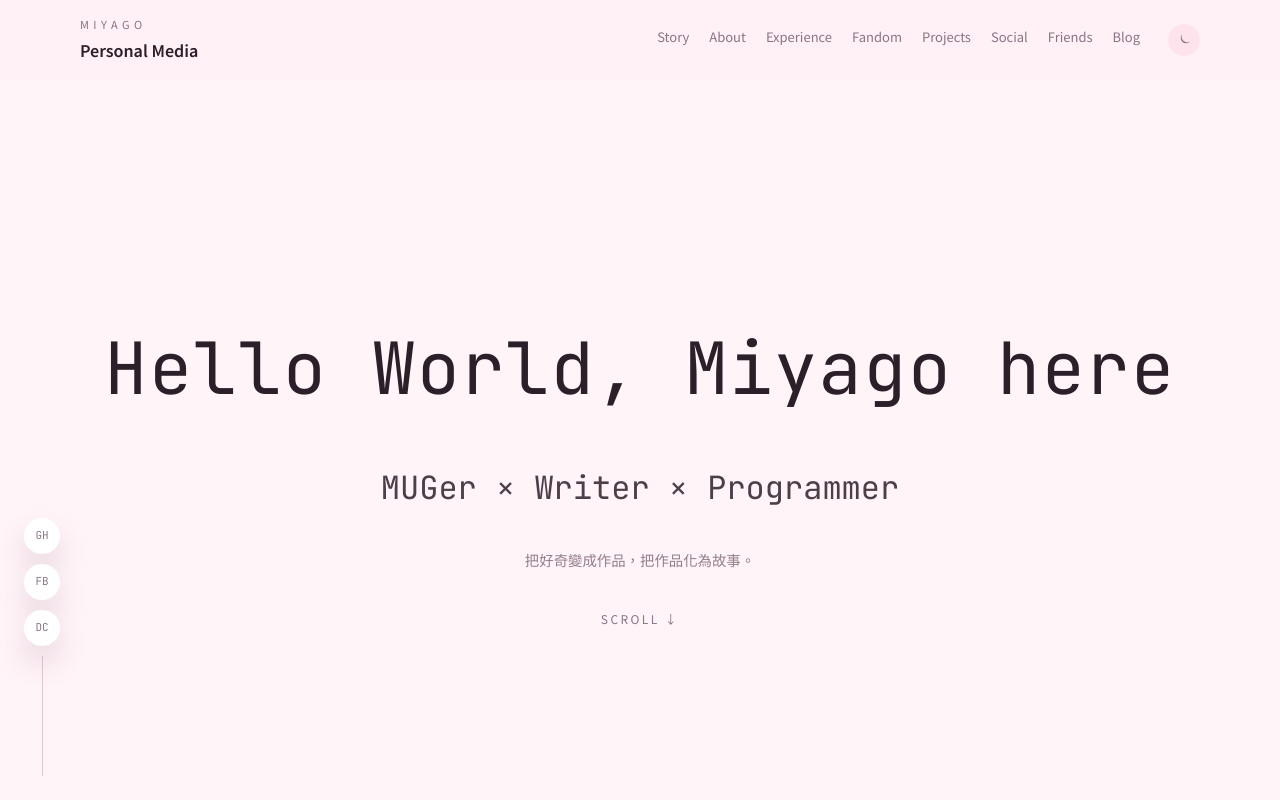
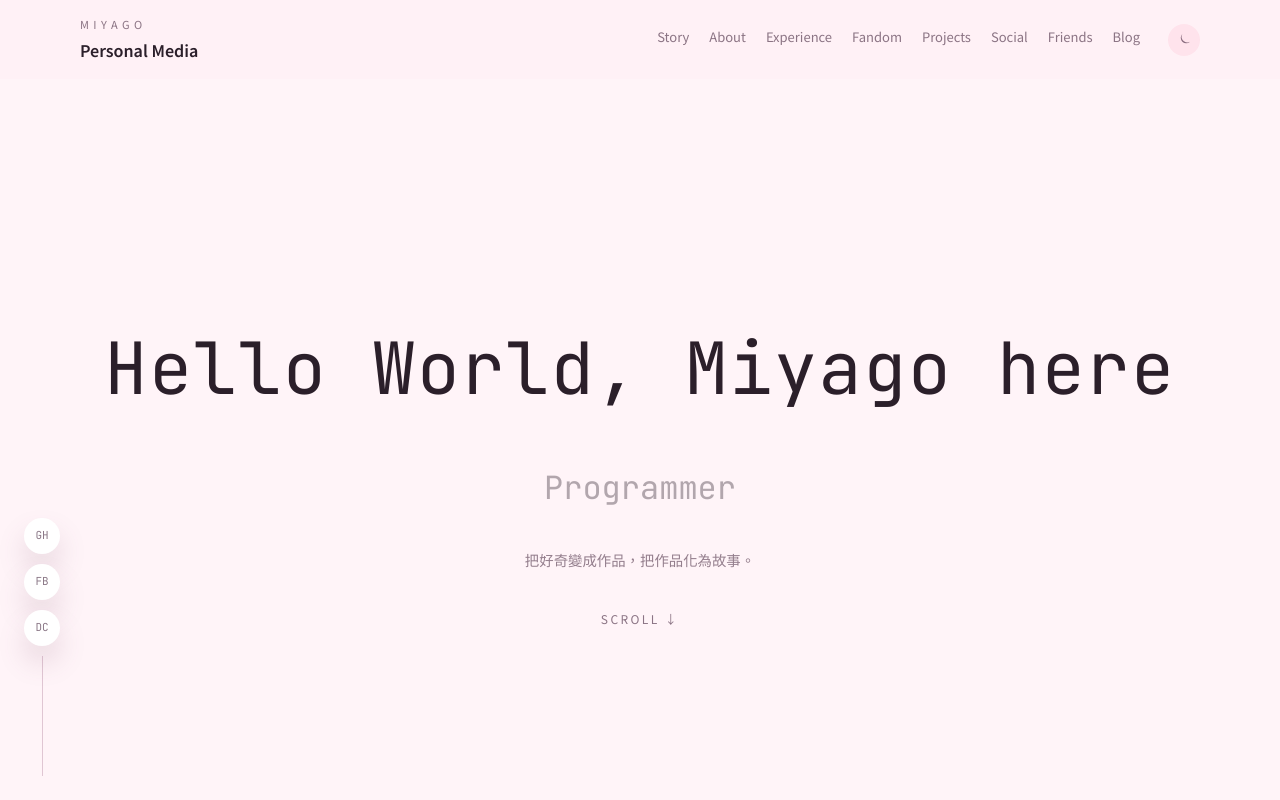
Before and after one commit to miyago9267/personal-website, a Vue app: page / in a window 1280 px wide. Shown: the top 800 px of the page. Built offline with nearby package versions, Linux system fonts and the light colour scheme.

Commit message:
feat: 新增 Hero 區塊職業輪播彩蛋
- 每 3 秒自動切換身份
- 包含 MUGer、Writer、Programmer、見習魔法使、音遊玩家、幻想鄉住民等
- 添加淡入淡出動畫效果

```diff
--- a/src/sections/HeroSection.vue
+++ b/src/sections/HeroSection.vue
@@ -1,7 +1,31 @@
 <script setup lang="ts">
+import { ref, onMounted, onUnmounted } from 'vue'
 import { useProfile } from '../composables/useProfile'
 const profile = useProfile()
 
+// 彩蛋:職業輪播
+const roles = [
+  'MUGer',
+  'Writer',
+  'Programmer',
+  '見習魔法使',
+  'SRE Engineer',
+  '音遊玩家',
+  'Full Stack Dev',
+  '幻想鄉住民'
+]
+const currentRoleIndex = ref(0)
+let roleInterval: number | null = null
+
+onMounted(() => {
+  roleInterval = window.setInterval(() => {
+    currentRoleIndex.value = (currentRoleIndex.value + 1) % roles.length
+  }, 3000)
+})
+
+onUnmounted(() => {
+  if (roleInterval) clearInterval(roleInterval)
+})
 </script>
 
 <template>
@@ -18,7 +42,9 @@ const profile = useProfile()
         Hello World, Miyago here
       </p>
       <p class="text-[1.125rem] md:text-[2rem] lt-sm:text-[clamp(18px,5vw,24px)] font-['JetBrains_Mono'] text-[var(--hero-soft)] my-2">
-        MUGer × Writer × Programmer
+        <Transition name="role-fade" mode="out-in">
+          <span :key="currentRoleIndex">{{ roles[currentRoleIndex] }}</span>
+        </Transition>
       </p>
       <p class="text-[0.9rem] lt-sm:text-[clamp(14px,4vw,16px)] text-[var(--hero-sub)]">
         {{ profile.tagline }}
@@ -31,3 +57,21 @@ const profile = useProfile()
     </span>
   </section>
 </template>
+
+<style scoped>
+/* 彩蛋:職業輪播動畫 */
+.role-fade-enter-active,
+.role-fade-leave-active {
+  transition: all 0.5s ease;
+}
+
+.role-fade-enter-from {
+  opacity: 0;
+  transform: translateY(10px);
+}
+
+.role-fade-leave-to {
+  opacity: 0;
+  transform: translateY(-10px);
+}
+</style>
```
